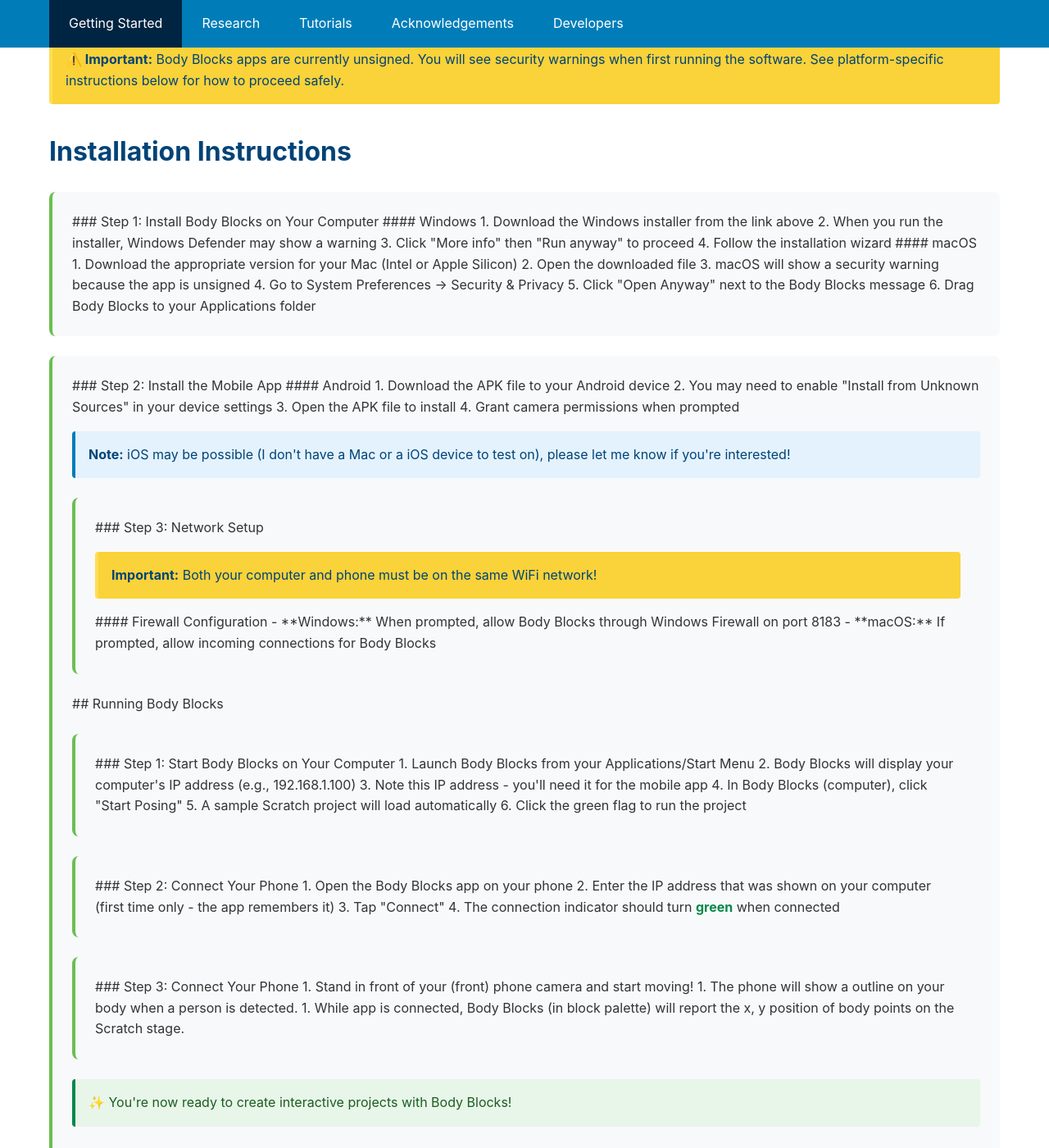
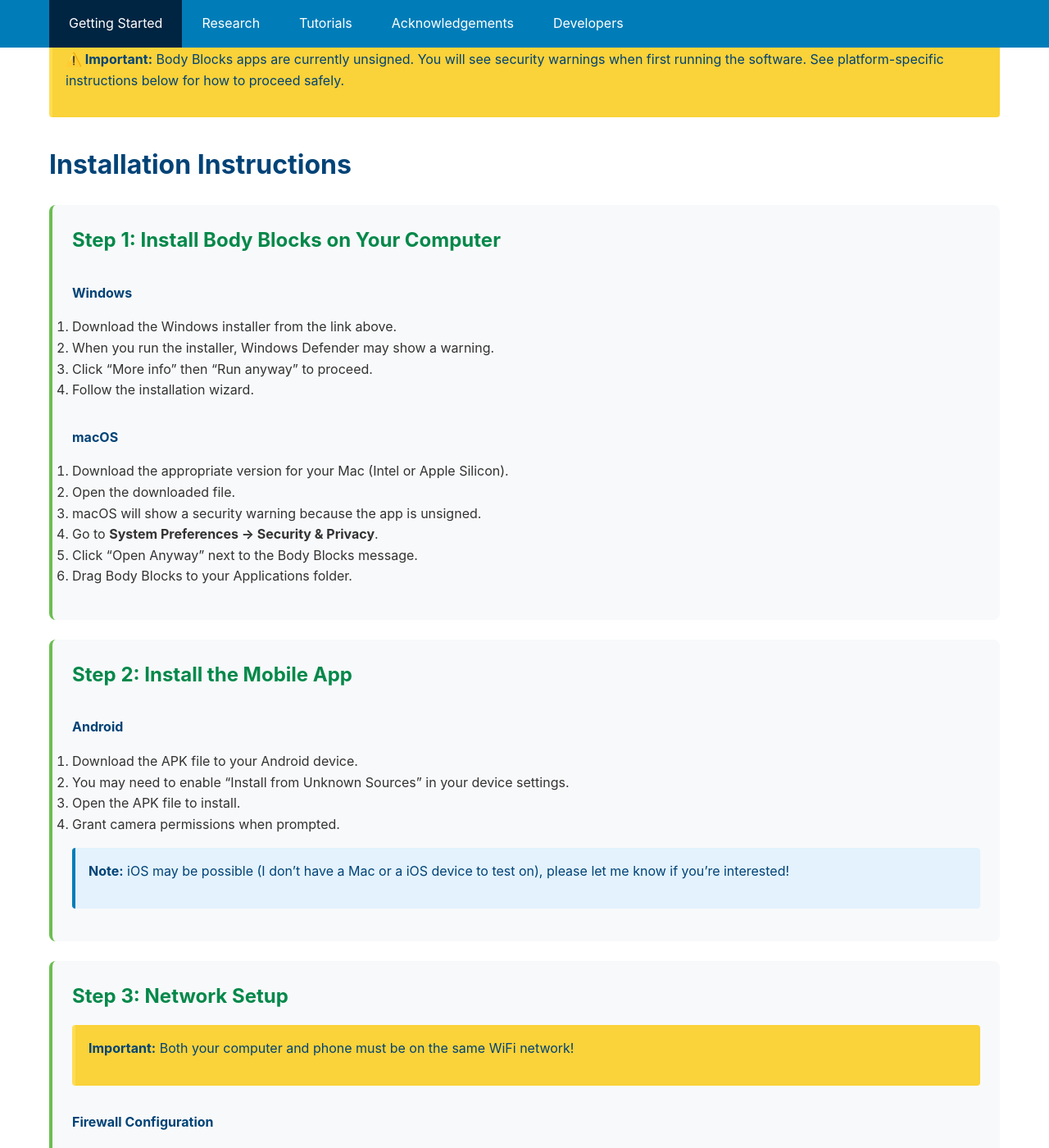
Before and after one commit to stephenhowell/Body-Blocks-site, a Jekyll site: the page built from index.md, in a window 1280 px wide and 1400 px high, scrolled down 744 px. Shown: the whole window at 82% size. Built offline with Jekyll 4.4.1, drawn with Linux system fonts in a browser that asks for light colours; some of the changed text lies outside the part shown.

Commit message:
Update index.md

```diff
--- a/index.md
+++ b/index.md
@@ -26,130 +26,129 @@
     </a>
 </div>
 
-<div class="warning">
-<strong>⚠️ Important:</strong> Body Blocks apps are currently unsigned. You will see security warnings when first running the software. See platform-specific instructions below for how to proceed safely.
+<div class="warning" markdown="1">
+**⚠️ Important:** Body Blocks apps are currently unsigned. You will see security warnings when first running the software. See platform-specific instructions below for how to proceed safely.
 </div>
 
 ## Installation Instructions
 
-<div class="step">
+<div class="step" markdown="1">
 
 ### Step 1: Install Body Blocks on Your Computer
 
 #### Windows
-1. Download the Windows installer from the link above
-2. When you run the installer, Windows Defender may show a warning
-3. Click "More info" then "Run anyway" to proceed
-4. Follow the installation wizard
+1.  Download the Windows installer from the link above.
+2.  When you run the installer, Windows Defender may show a warning.
+3.  Click "More info" then "Run anyway" to proceed.
+4.  Follow the installation wizard.
 
 #### macOS
-1. Download the appropriate version for your Mac (Intel or Apple Silicon)
-2. Open the downloaded file
-3. macOS will show a security warning because the app is unsigned
-4. Go to System Preferences → Security & Privacy
-5. Click "Open Anyway" next to the Body Blocks message
-6. Drag Body Blocks to your Applications folder
+1.  Download the appropriate version for your Mac (Intel or Apple Silicon).
+2.  Open the downloaded file.
+3.  macOS will show a security warning because the app is unsigned.
+4.  Go to **System Preferences → Security & Privacy**.
+5.  Click "Open Anyway" next to the Body Blocks message.
+6.  Drag Body Blocks to your Applications folder.
 
 </div>
 
-<div class="step">
+<div class="step" markdown="1">
 
 ### Step 2: Install the Mobile App
 
 #### Android
-1. Download the APK file to your Android device
-2. You may need to enable "Install from Unknown Sources" in your device settings
-3. Open the APK file to install
-4. Grant camera permissions when prompted
+1.  Download the APK file to your Android device.
+2.  You may need to enable "Install from Unknown Sources" in your device settings.
+3.  Open the APK file to install.
+4.  Grant camera permissions when prompted.
 
-<div class="info">
-<strong>Note:</strong> iOS may be possible (I don't have a Mac or a iOS device to test on), please let me know if you're interested!
+<div class="info" markdown="1">
+**Note:** iOS may be possible (I don't have a Mac or a iOS device to test on), please let me know if you're interested!
+</div>
 </div>
 
-<div class="step">
+<div class="step" markdown="1">
 
 ### Step 3: Network Setup
 
-<div class="warning">
-<strong>Important:</strong> Both your computer and phone must be on the same WiFi network!
+<div class="warning" markdown="1">
+**Important:** Both your computer and phone must be on the same WiFi network!
 </div>
 
 #### Firewall Configuration
-- **Windows:** When prompted, allow Body Blocks through Windows Firewall on port 8183
-- **macOS:** If prompted, allow incoming connections for Body Blocks
+- **Windows:** When prompted, allow Body Blocks through Windows Firewall on port 8183.
+- **macOS:** If prompted, allow incoming connections for Body Blocks.
 
 </div>
 
 ## Running Body Blocks
 
-<div class="step">
+<div class="step" markdown="1">
 
 ### Step 1: Start Body Blocks on Your Computer
 
-1. Launch Body Blocks from your Applications/Start Menu
-2. Body Blocks will display your computer's IP address (e.g., 192.168.1.100)
-3. Note this IP address - you'll need it for the mobile app
-4. In Body Blocks (computer), click "Start Posing"
-5. A sample Scratch project will load automatically
-6. Click the green flag to run the project
+1.  Launch Body Blocks from your Applications/Start Menu.
+2.  Body Blocks will display your computer's IP address (e.g., `192.168.1.100`).
+3.  Note this IP address - you'll need it for the mobile app.
+4.  In Body Blocks (computer), click "Start Posing".
+5.  A sample Scratch project will load automatically.
+6.  Click the green flag to run the project.
 
 </div>
 
-<div class="step">
+<div class="step" markdown="1">
 
 ### Step 2: Connect Your Phone
 
-1. Open the Body Blocks app on your phone
-2. Enter the IP address that was shown on your computer (first time only - the app remembers it)
-3. Tap "Connect"
-4. The connection indicator should turn <span style="color: #03884a; font-weight: bold;">green</span> when connected
+1.  Open the Body Blocks app on your phone.
+2.  Enter the IP address that was shown on your computer (first time only - the app remembers it).
+3.  Tap "Connect".
+4.  The connection indicator should turn <span style="color: #03884a; font-weight: bold;">green</span> when connected.
 
 </div>
 
-<div class="step">
+<div class="step" markdown="1">
 
-### Step 3: Connect Your Phone
+### Step 3: Start Posing!
 
-1. Stand in front of your (front) phone camera and start moving!
-1. The phone will show a outline on your body when a person is detected.
-1. While app is connected, Body Blocks (in block palette) will report the x, y position of body points on the Scratch stage.
+1.  Stand in front of your (front) phone camera and start moving!
+2.  The phone will show an outline on your body when a person is detected.
+3.  While the app is connected, Body Blocks (in the block palette) will report the x, y position of body points on the Scratch stage.
 
 </div>
 
-<div class="success">
+<div class="success" markdown="1">
 ✨ You're now ready to create interactive projects with Body Blocks!
-</div>
-
 </div>
 
 ## Troubleshooting
 
 ### Connection Issues
-- Ensure both devices are on the same WiFi network
-- If phone cannot join the same network, consider using a hotspot from phone
-- Check that port 8183 is not blocked by your firewall
+- Ensure both devices are on the same WiFi network.
+- If the phone cannot join the same network, consider using a hotspot from the phone.
+- Check that port 8183 is not blocked by your firewall.
 
 ### Camera Not Working
-- Ensure you've granted camera permissions to the mobile app
-- Check that no other app is using the camera
-- Try restarting the mobile app
+- Ensure you've granted camera permissions to the mobile app.
+- Check that no other app is using the camera.
+- Try restarting the mobile app.
 
 ### Performance Issues
-- Ensure good lighting for optimal pose detection
-- Stay 1-3 meters from the camera
-- Close other applications to free up resources
+- Ensure good lighting for optimal pose detection.
+- Stay 1-3 meters from the camera.
+- Close other applications to free up resources.
 - Older phones and phones without GPUs may struggle, sorry.
 
 ## Next Steps
 
-- Explore the [sample tutorials]({{ '/tutorials' | relative_url }}) to see what's possible
-- Learn how to [cite Body Blocks]({{ '/research' | relative_url }}) in your research
+- Explore the [sample tutorials]({{ '/tutorials' | relative_url }}) to see what's possible.
+- Learn how to [cite Body Blocks]({{ '/research' | relative_url }}) in your research.
 - Join our community of educators and creators!
 
 ## Platform Availability
 
-<div id="ios-interest" class="info">
-<strong>🍎 iOS Developers:</strong> If you're interested in Body Blocks but you only have access to iPhone and iPad, please <a href="mailto:stephenhowell@outlook.ie?subject=Body%20Blocks%20for%20iOS">get in touch</a>!
+<div id="ios-interest" class="info" markdown="1">
+**🍎 iOS Developers:** If you're interested in Body Blocks but you only have access to an iPhone or iPad, please <a href="mailto:stephenhowell@outlook.ie?subject=Body%20Blocks%20for%20iOS">get in touch</a>!
 </div>
 
 ---
```
